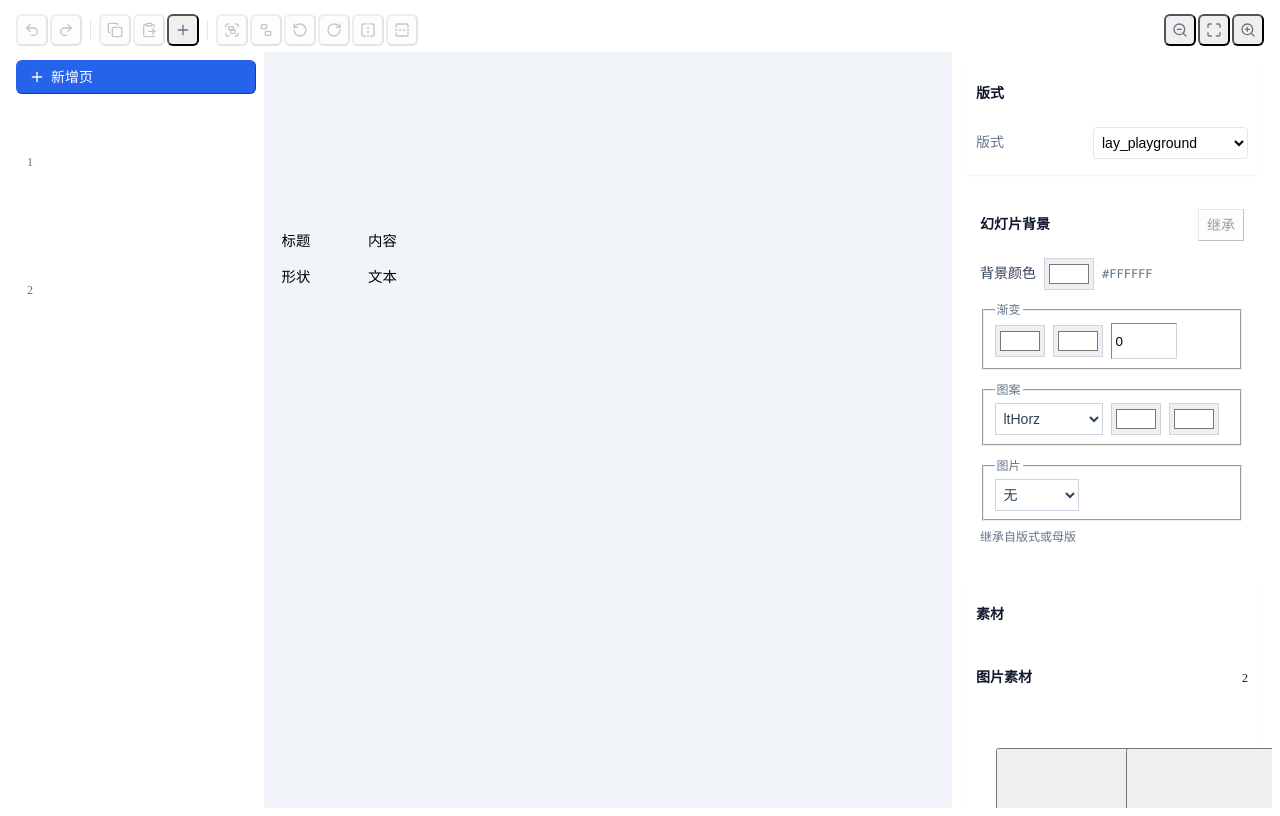
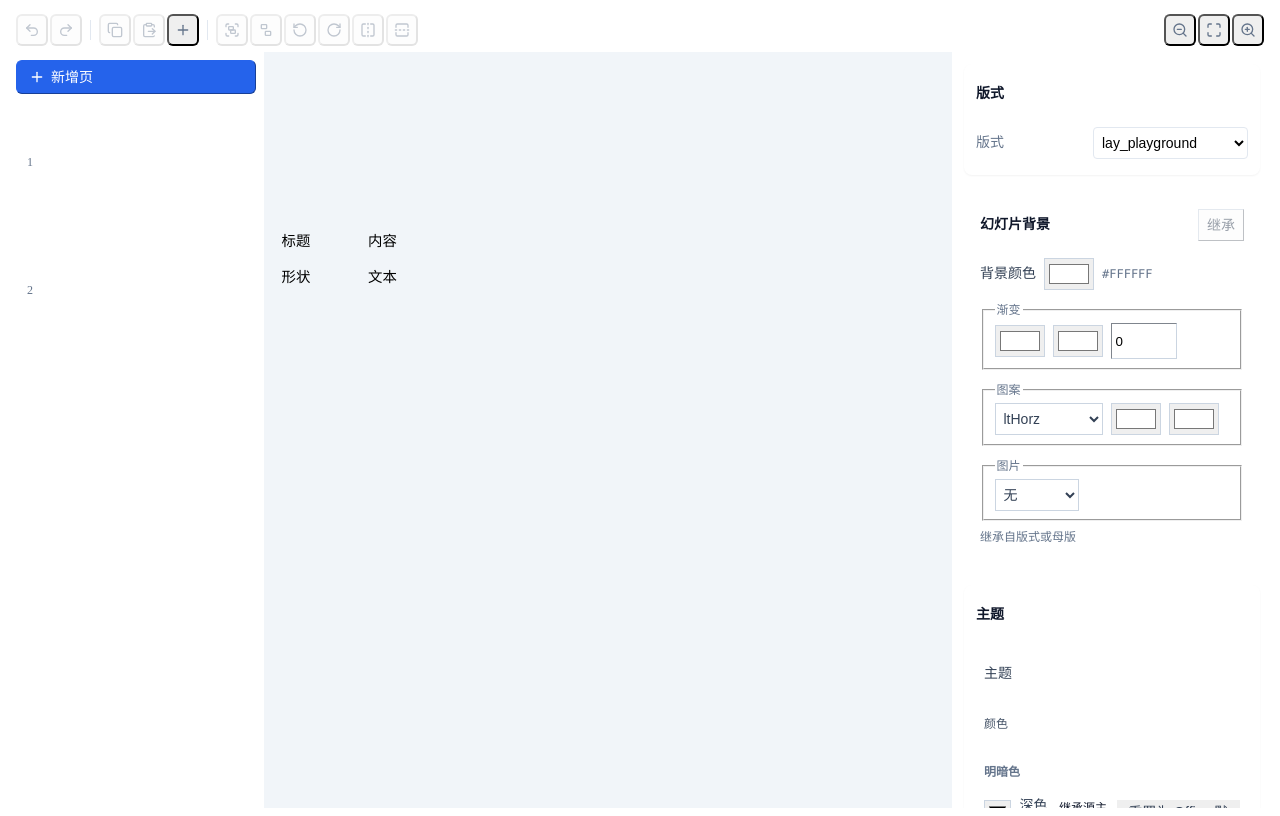
Before and after one commit to ijry/ppt4ai, a Vue app in the folder apps/playground/: page / in a window 1280 px wide. Built offline with nearby package versions, Linux system fonts and the light colour scheme.

Commit message:
feat(playground): inspector slide context adds the theme panel (colors + fonts)

```diff
--- a/apps/playground/src/regions/Inspector.vue
+++ b/apps/playground/src/regions/Inspector.vue
@@ -1,10 +1,14 @@
 <script setup lang="ts">
 import { computed } from 'vue'
-import { SlideBackgroundPanel, slideBackgroundModel, AssetLibrary } from '@ppt4ai/editor'
-import type { Color } from '@ppt4ai/model'
+import { SlideBackgroundPanel, slideBackgroundModel, AssetLibrary, ThemePanel, THEME_SLOT_GROUPS, themeSlotGroup, themeFontModels, hexFromColor, type ThemePanelSlotModel, type ThemePanelFontModel } from '@ppt4ai/editor'
+import { DEFAULT_THEME_COLORS, type Color, type ThemeColorSlot, type ThemeFontSlot, type ThemeFontScript } from '@ppt4ai/model'
 import { Panel, PanelSection, Field } from '../ui'
 import { inspectorContext } from '../editor/inspector-context'
 import type { PlaygroundPresentationHost, PlaygroundPresentationSnapshot } from '../presentation-host'
+
+// Suggestions for the font boxes — a browser cannot enumerate installed fonts, and a theme typeface
+// need not exist locally to be written.
+const THEME_FONT_SUGGESTIONS: readonly string[] = ['Aptos', 'Aptos Display', 'Arial', 'Calibri', 'Cambria', 'Georgia', 'Times New Roman', '宋体', '等线', '微软雅黑']
 
 const props = defineProps<{ snapshot: PlaygroundPresentationSnapshot; host: PlaygroundPresentationHost }>()
 const emit = defineEmits<{ update: [PlaygroundPresentationSnapshot] }>()
@@ -62,6 +66,34 @@ function setLayout(event: Event): void {
 function selectAsset(id: string): void { emit('update', props.host.selectAsset(id)) }
 function insertAsset(id: string): void { emit('update', props.host.insertAsset(id)) }
 function replaceAsset(id: string): void { emit('update', props.host.replaceSelectedImage(id)) }
+
+// Theme (colors + fonts) for the active slide's resolved theme.
+const activeThemeId = computed(() => {
+  const doc = active().engineState.document
+  const slide = doc.slides[props.snapshot.activeSlideId]
+  const layout = slide?.layoutId ? doc.layouts?.[slide.layoutId] : undefined
+  const masterId = slide?.masterId ?? layout?.masterId
+  const themeId = masterId ? doc.masters?.[masterId]?.themeId : undefined
+  return themeId && doc.themes?.[themeId] ? themeId : undefined
+})
+const themeSlots = computed<ThemePanelSlotModel[]>(() => {
+  const themeId = activeThemeId.value
+  const colors = themeId ? active().engineState.document.themes?.[themeId]?.colors : undefined
+  if (!colors) return []
+  return THEME_SLOT_GROUPS.flatMap((group) => group.slots).map((slot) => {
+    const value = colors[slot]
+    return { slot, group: themeSlotGroup(slot), color: hexFromColor(value ?? DEFAULT_THEME_COLORS[slot], slot), isDefault: value === null, inherited: value === undefined }
+  })
+})
+const themeFonts = computed<ThemePanelFontModel[]>(() => {
+  const themeId = activeThemeId.value
+  const theme = themeId ? active().engineState.document.themes?.[themeId] : undefined
+  return theme ? themeFontModels(theme.fonts) : []
+})
+function setThemeColor(slot: ThemeColorSlot, color: Color): void { emit('update', props.host.setThemeColor(slot, color)) }
+function resetThemeColor(slot: ThemeColorSlot): void { emit('update', props.host.setThemeColor(slot, null)) }
+function setThemeFont(slot: ThemeFontSlot, script: ThemeFontScript, typeface: string): void { emit('update', props.host.setThemeFont(slot, script, typeface)) }
+function resetThemeFont(slot: ThemeFontSlot, script: ThemeFontScript): void { emit('update', props.host.setThemeFont(slot, script, null)) }
 </script>
 <template>
   <div v-if="context === 'object' && selected" data-region="inspector" data-inspector="object" class="flex flex-col gap-3 p-3">
@@ -92,6 +124,18 @@ function replaceAsset(id: string): void { emit('update', props.host.replaceSelec
       @set-picture="setBackgroundPicture"
       @clear="clearBackground"
     />
+    <Panel v-if="activeThemeId" title="主题" data-theme-panel>
+      <ThemePanel
+        :active="activeThemeId !== undefined"
+        :slots="themeSlots"
+        :fonts="themeFonts"
+        :font-families="THEME_FONT_SUGGESTIONS"
+        @set-color="setThemeColor"
+        @reset-color="resetThemeColor"
+        @set-font="setThemeFont"
+        @reset-font="resetThemeFont"
+      />
+    </Panel>
     <Panel title="素材">
       <AssetLibrary
         :assets="assets"
```
Also changed, not shown: 1 other file (tests, documents, lock files or other folders).
